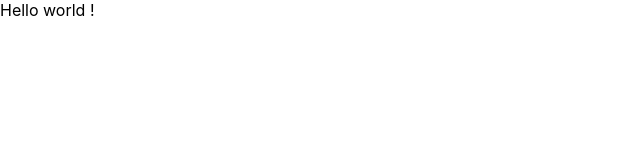
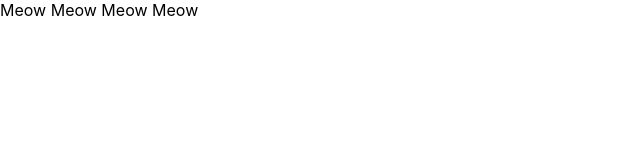
Before and after one commit to ngyngcphu/Simple-Food-Management-at-Restaurant, a React (Create React App) app in the folder app/: page / in a window 1280 px wide. Shown: the top 160 px of the page, without its empty margins (0-640 px from the left). Built offline with nearby package versions, Linux system fonts and the light colour scheme.

Commit message:
test workflow

```diff
--- a/app/src/App.js
+++ b/app/src/App.js
@@ -2,7 +2,7 @@ import './App.css';
 
 function App() {
   return (
-    <div>Hello world !</div>
+    <div>Meow Meow Meow Meow</div>
   );
 }
 
```
